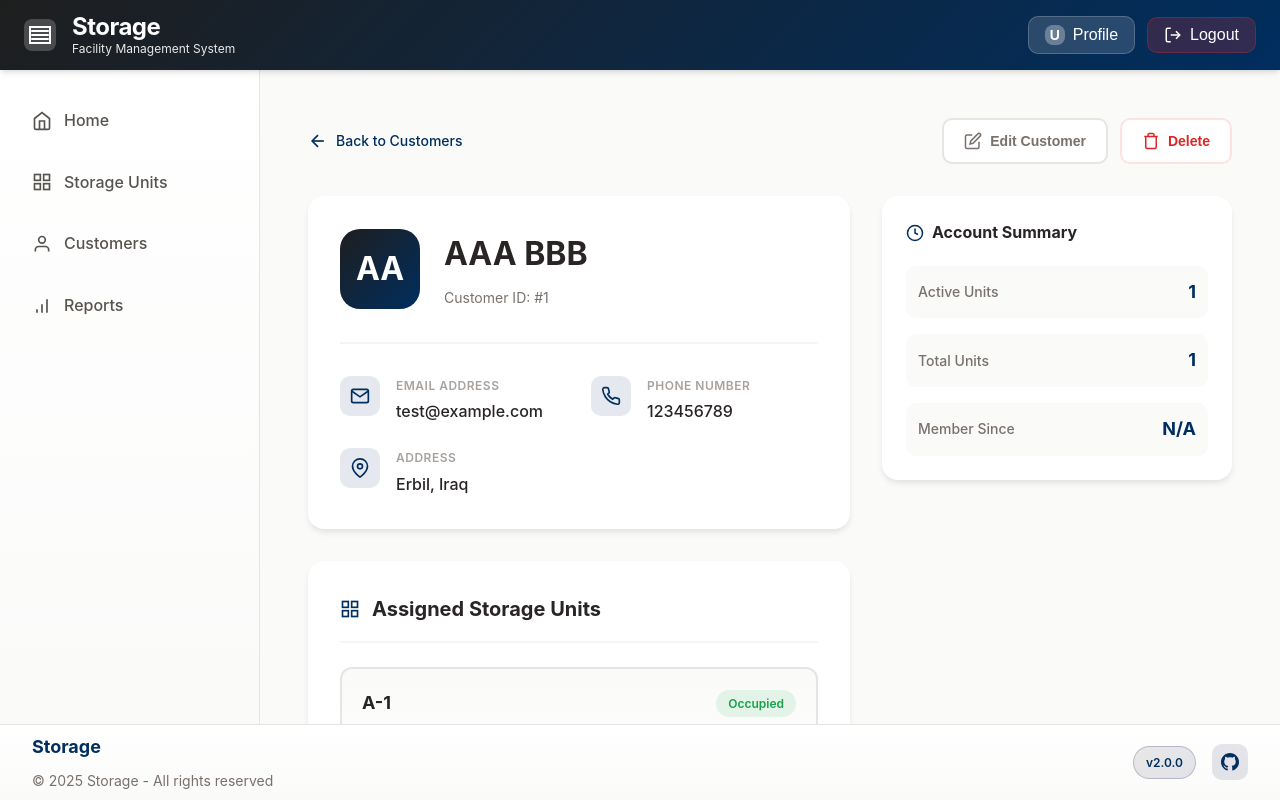
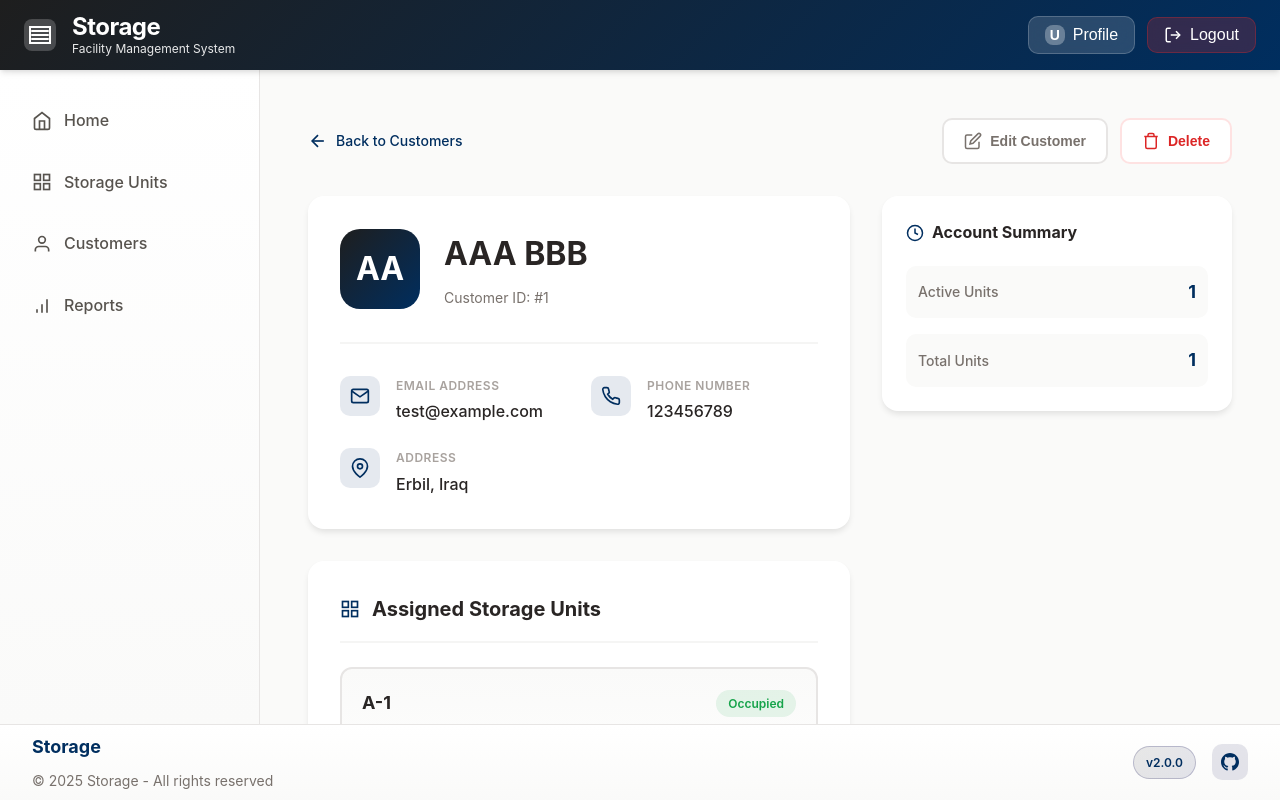
Before and after one commit to muhamedmjw/Storage-Facilitator, a Vue app: page /customers/1 in a window 1280 px wide. Built offline with nearby package versions, Linux system fonts and the light colour scheme; data requests are answered from the project's data file.

Commit message:
Remove 'Member since' div

```diff
--- a/db.json
+++ b/db.json
@@ -20,6 +20,13 @@
       "phone": "123456789",
       "email": "test@example.com",
       "address": "Erbil, Iraq"
+    },
+    {
+      "id": "728c",
+      "name": "TEST",
+      "email": "TEST@gmail.com",
+      "phone": "123123123",
+      "address": "TEST"
     }
   ],
   "buildings": [
--- a/src/views/CustomerDetailView.vue
+++ b/src/views/CustomerDetailView.vue
@@ -153,10 +153,6 @@
             <div class="stat-item">
               <span class="stat-label">Total Units</span>
               <span class="stat-value">{{ assignedUnits.length }}</span>
-            </div>
-            <div class="stat-item">
-              <span class="stat-label">Member Since</span>
-              <span class="stat-value">{{ customer?.createdAt || 'N/A' }}</span>
             </div>
           </div>
         </div>
```
